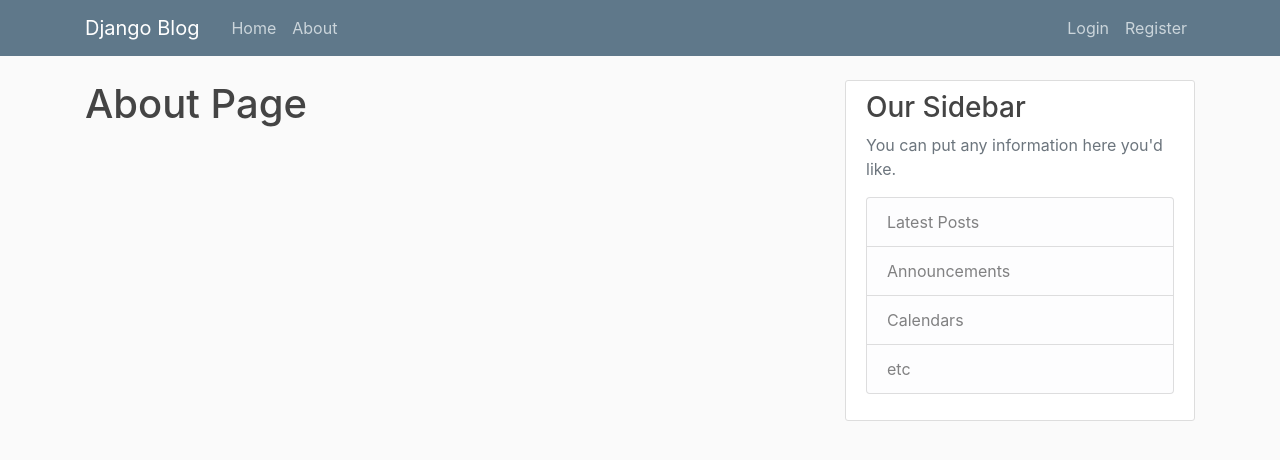
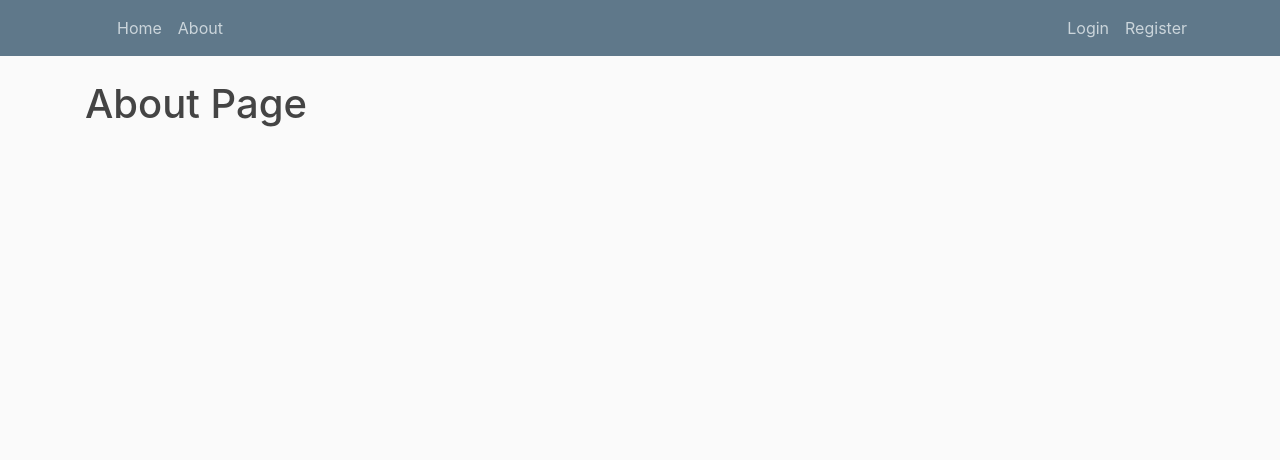
Before and after one commit to Raw-Developers/Work_Blg, a Django app: page /about/ in a window 1280 px wide. Shown: the top 460 px of the page. Run offline with Django 3.2, Linux system fonts and the light colour scheme; some libraries are stand-ins or nearby versions.

Commit message:
UI enhanced

```diff
--- a/django_project/blog/templates/blog/base.html
+++ b/django_project/blog/templates/blog/base.html
@@ -13,16 +13,16 @@
     <link rel="stylesheet" type="text/css" href="{% static 'blog/main.css' %}">
 
     {% if title %}
-        <title>Django Blog - {{ title }}</title>
+        <title> Re_Wirte {{ title }}</title>
     {% else %}
-        <title>Django Blog</title>
+        <title>Research</title>
     {% endif %}
 </head>
 <body>
     <header class="site-header">
       <nav class="navbar navbar-expand-md navbar-dark bg-steel fixed-top">
         <div class="container">
-          <a class="navbar-brand mr-4" href="{% url 'blog-home' %}">Django Blog</a>
+          <a class="navbar-brand mr-4" href="{% url 'blog-home' %}"></a>
           <button class="navbar-toggler" type="button" data-toggle="collapse" data-target="#navbarToggle" aria-controls="navbarToggle" aria-expanded="false" aria-label="Toggle navigation">
           <span class="navbar-toggler-icon"></span>
           </button>
@@ -58,10 +58,10 @@
           {% endif %}
           {% block content %}{% endblock %}
         </div>
-        <div class="col-md-4">
+       <!-- <div class="col-md-4">
           <div class="content-section">
             <h3>Our Sidebar</h3>
-            <p class='text-muted'>You can put any information here you'd like.
+            <p class='text-muted'>
               <ul class="list-group">
                 <li class="list-group-item list-group-item-light">Latest Posts</li>
                 <li class="list-group-item list-group-item-light">Announcements</li>
@@ -70,7 +70,7 @@
               </ul>
             </p>
           </div>
-        </div>
+        </div>-->
       </div>
     </main>
 
```
Also changed, not shown: django_project/db.sqlite3.
